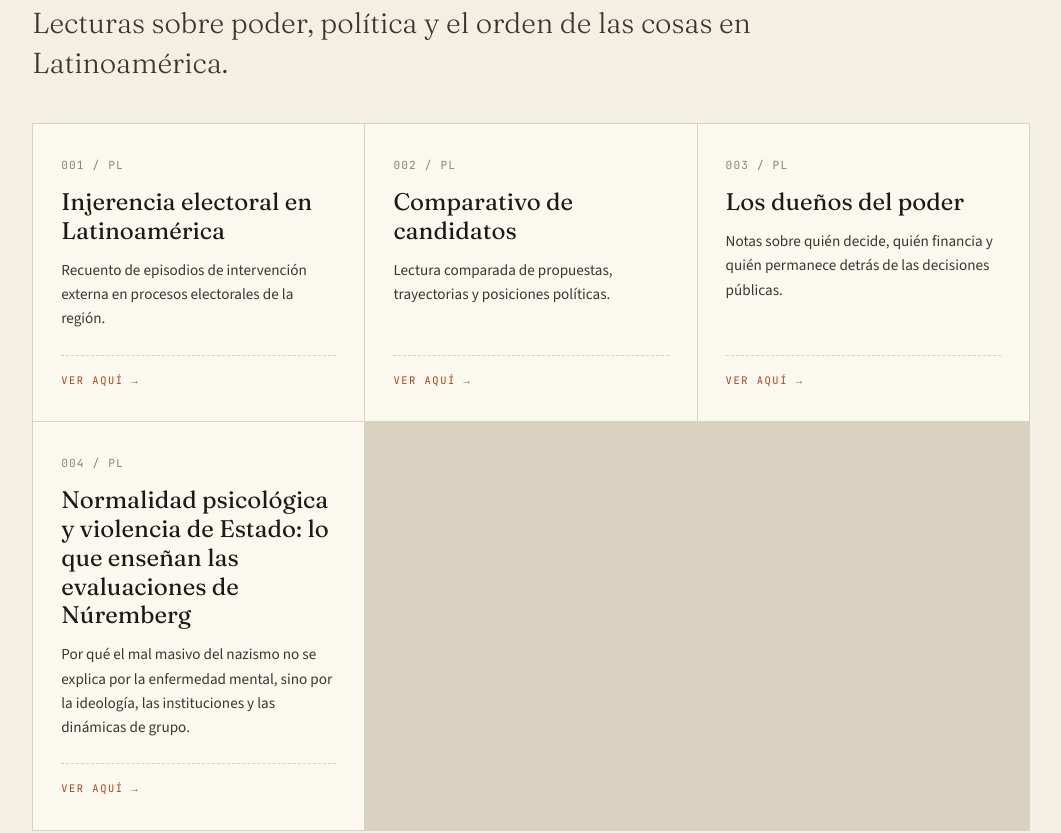
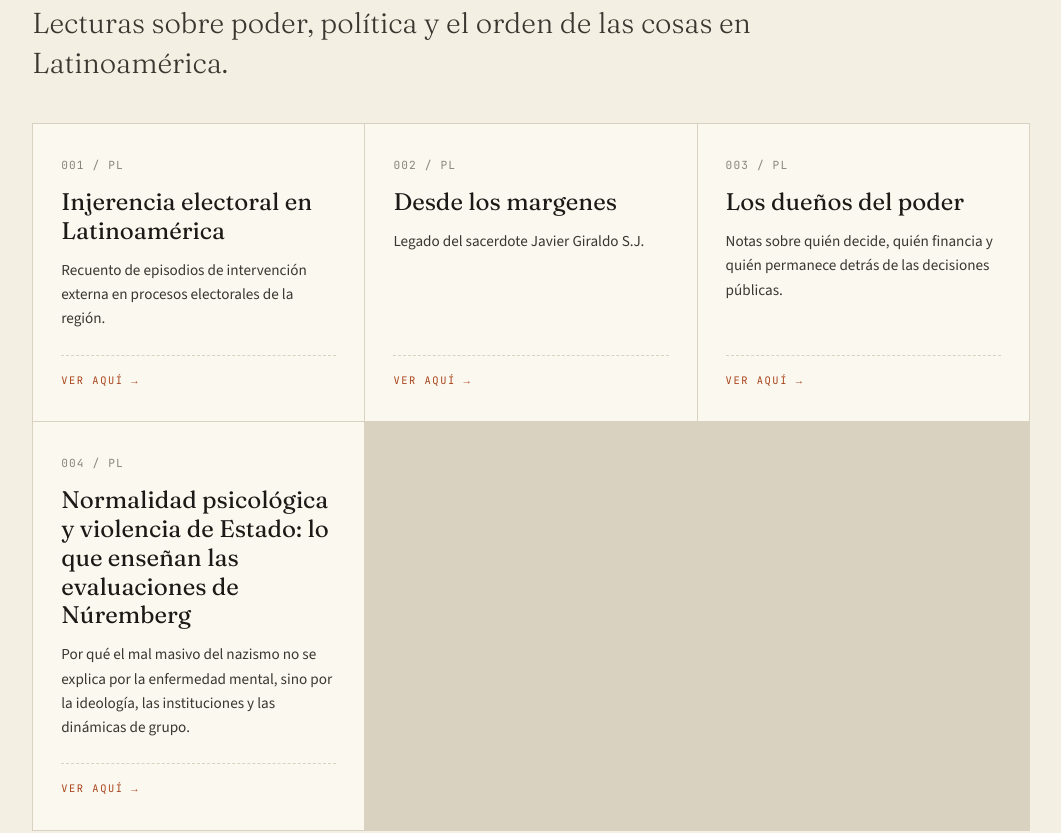
Before and after one commit to wiroal/wiroal.github.io, a plain HTML site: page index.html in a window 1280 px wide. Shown: the part 2496-3329 px from the top of the page, without its empty margins (109-1170 px from the left). Drawn offline with nearby package versions, Linux system fonts and the light colour scheme.

Commit message:
Desde los margenes

```diff
--- a/index.html
+++ b/index.html
@@ -402,10 +402,10 @@ body::before {
       <div class="card-status active">Ver aquí →</div>
     </a>
 
-    <a href="politica/02_comparativo-candidatos.html" class="card card-link">
+    <a href="https://www.javiergiraldo.org/" class="card card-link">
       <span class="card-num">002 / PL</span>
-      <h3>Comparativo de candidatos</h3>
-      <p>Lectura comparada de propuestas, trayectorias y posiciones políticas.</p>
+      <h3>Desde los margenes</h3>
+      <p> Legado del sacerdote Javier Giraldo S.J.</p>
       <div class="card-status active">Ver aquí →</div>
     </a>
 
```
